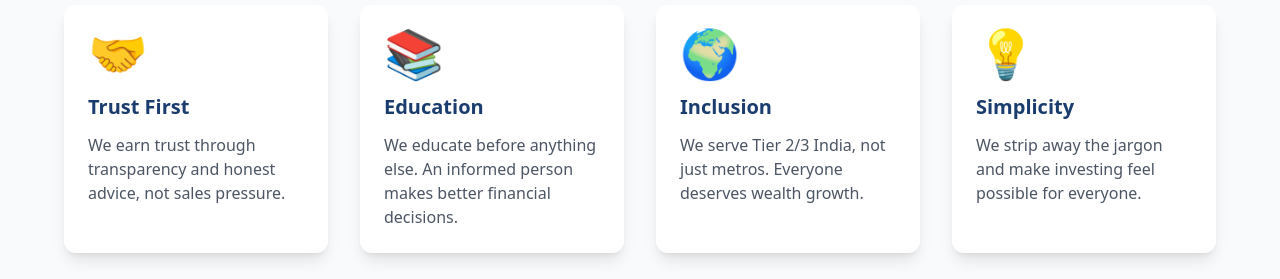
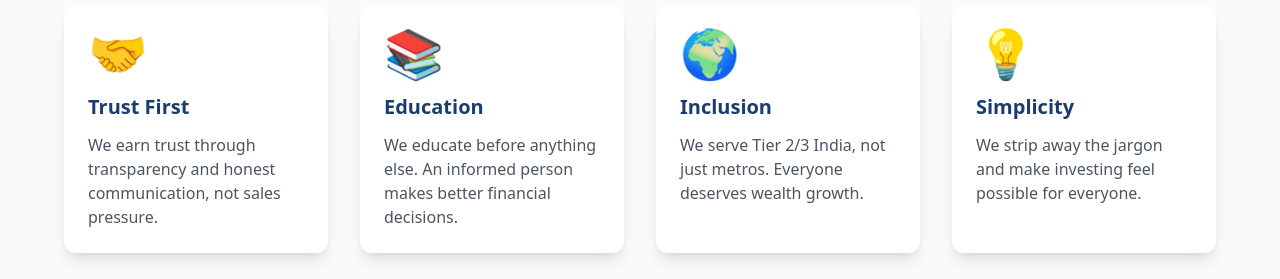
Before and after one commit to ankeshs19/pankh-website, a Next.js app: page / in a window 1280 px wide. Shown: the part 1800-2079 px from the top of the page. Built offline with nearby package versions, Linux system fonts and the light colour scheme.

Commit message:
Update page.tsx

```diff
--- a/app/page.tsx
+++ b/app/page.tsx
@@ -112,7 +112,7 @@ export default function Home() {
               <div className="text-5xl mb-4">🤝</div>
               <h3 className="text-xl font-bold text-pankh-navy mb-3">Trust First</h3>
               <p className="text-gray-600">
-                We earn trust through transparency and honest advice, not sales pressure.
+                We earn trust through transparency and honest communication, not sales pressure.
               </p>
             </div>
 
```
